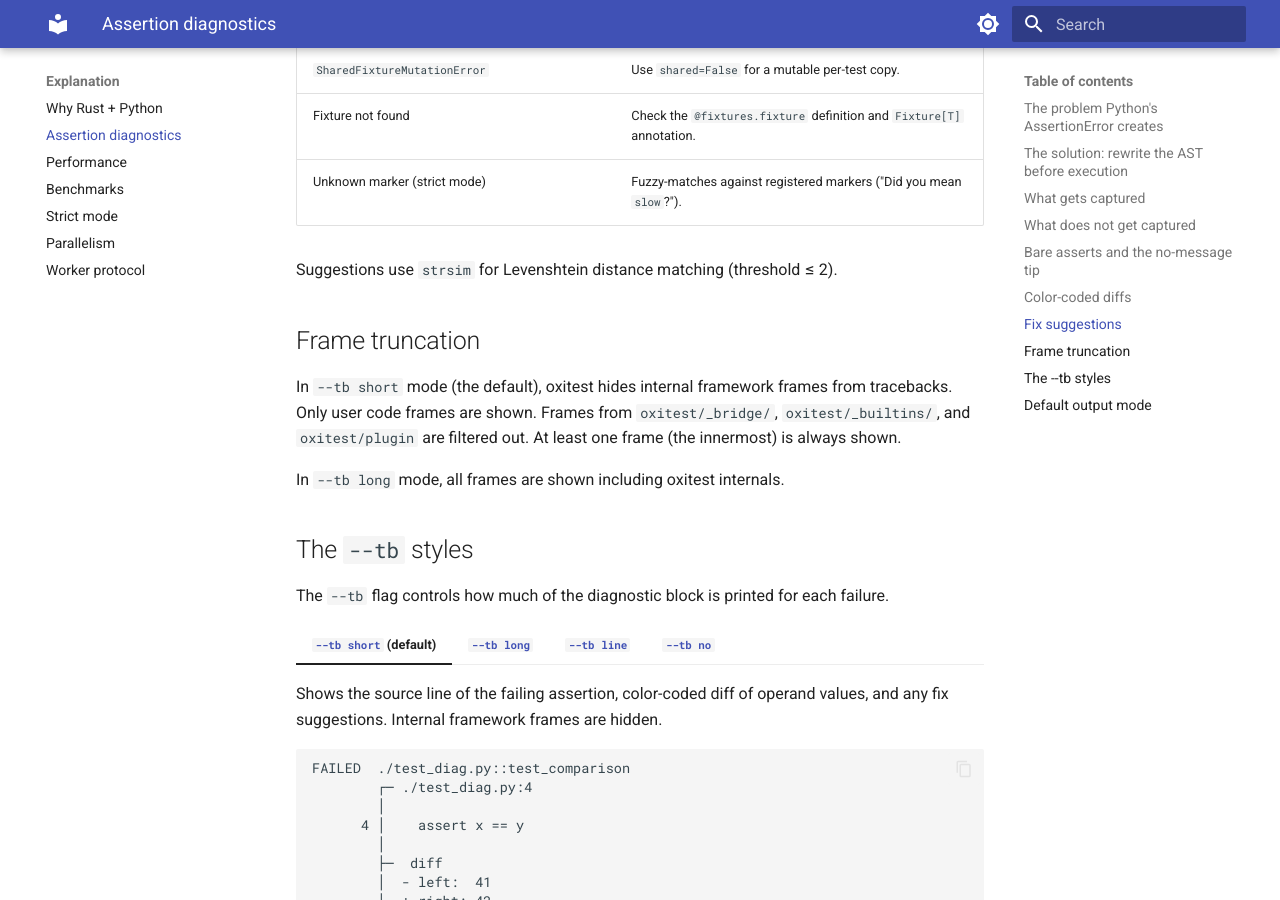
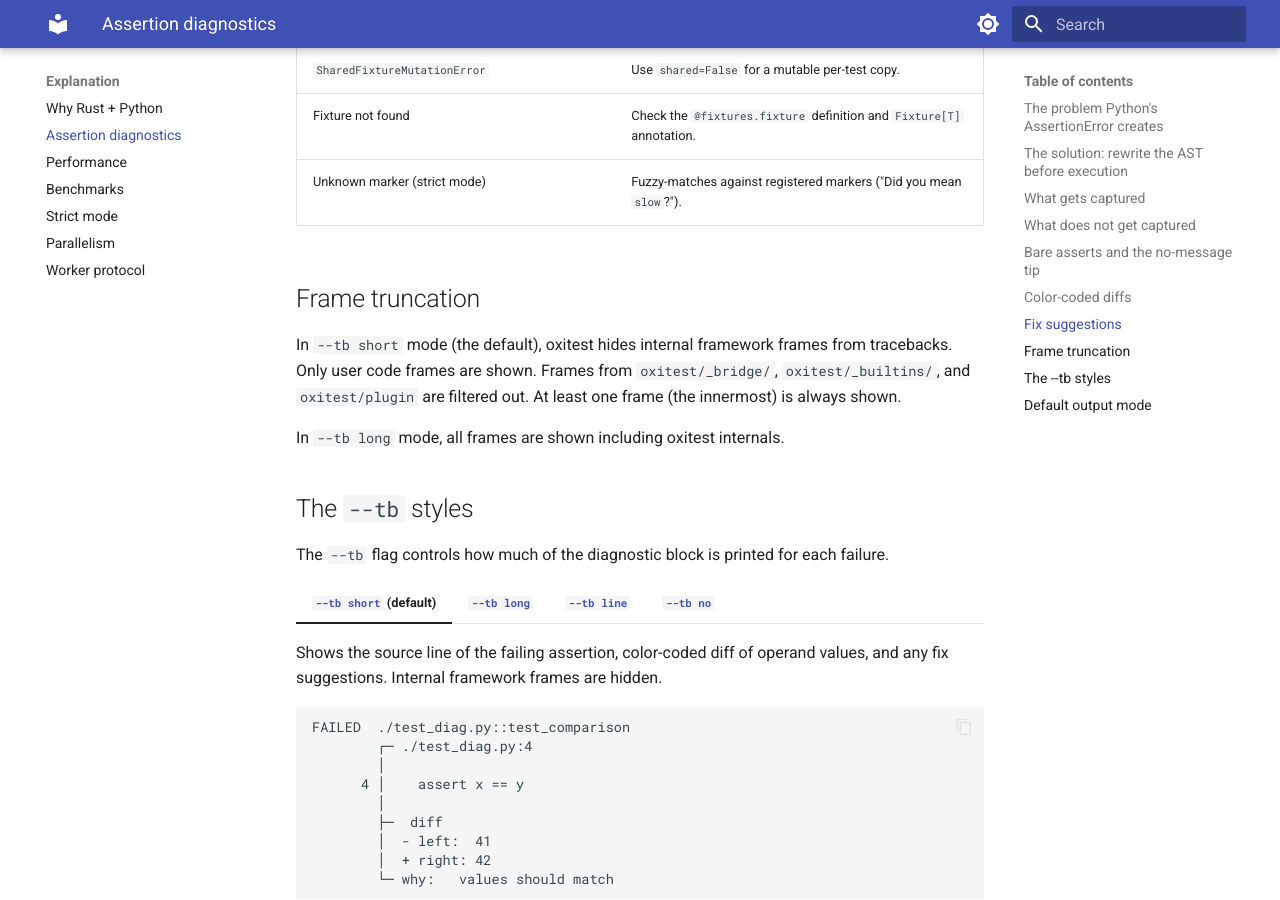
Before and after one commit to kalonji-tools/oxitest, an MkDocs documentation site: the page built from docs/src/explanation/assertion-diagnostics.md, in a window 1280 px wide and 900 px high, scrolled down 3209 px. Built offline with MkDocs 1.6.1 and Material for MkDocs 9.7.7, drawn with Linux system fonts in a browser that asks for light colours.

Commit message:
chore: remove unused strsim dependency
No remaining call sites after suggest_marker() removal.

Assisted-by: Claude Opus 4.6 (1M context) <noreply@anthropic.com>

```diff
--- a/Cargo.toml
+++ b/Cargo.toml
@@ -31,7 +31,6 @@ camino = "1"
 rand = "0.10.1"
 similar = "2"
 quick-xml = { version = "0.37", features = ["serialize"] }
-strsim = "0.11"
 
 [dev-dependencies]
 tempfile = "3"
--- a/docs/src/explanation/assertion-diagnostics.md
+++ b/docs/src/explanation/assertion-diagnostics.md
@@ -119,8 +119,6 @@ failure output. Current patterns:
 | Fixture not found | Check the `@fixtures.fixture` definition and `Fixture[T]` annotation. |
 | Unknown marker (strict mode) | Fuzzy-matches against registered markers ("Did you mean `slow`?"). |
 
-Suggestions use `strsim` for Levenshtein distance matching (threshold ≤ 2).
-
 ## Frame truncation
 
 In `--tb short` mode (the default), oxitest hides internal framework frames from
```
